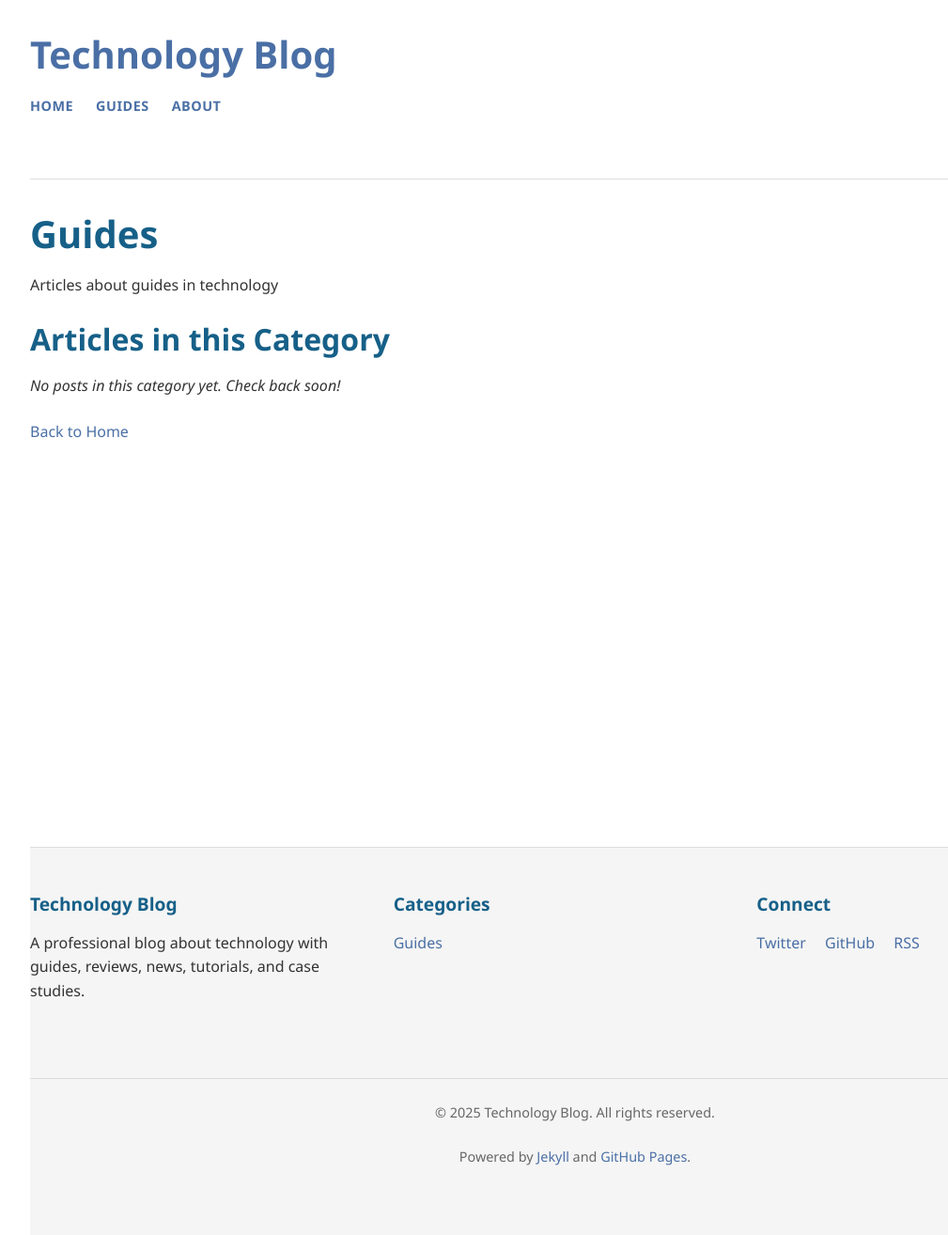
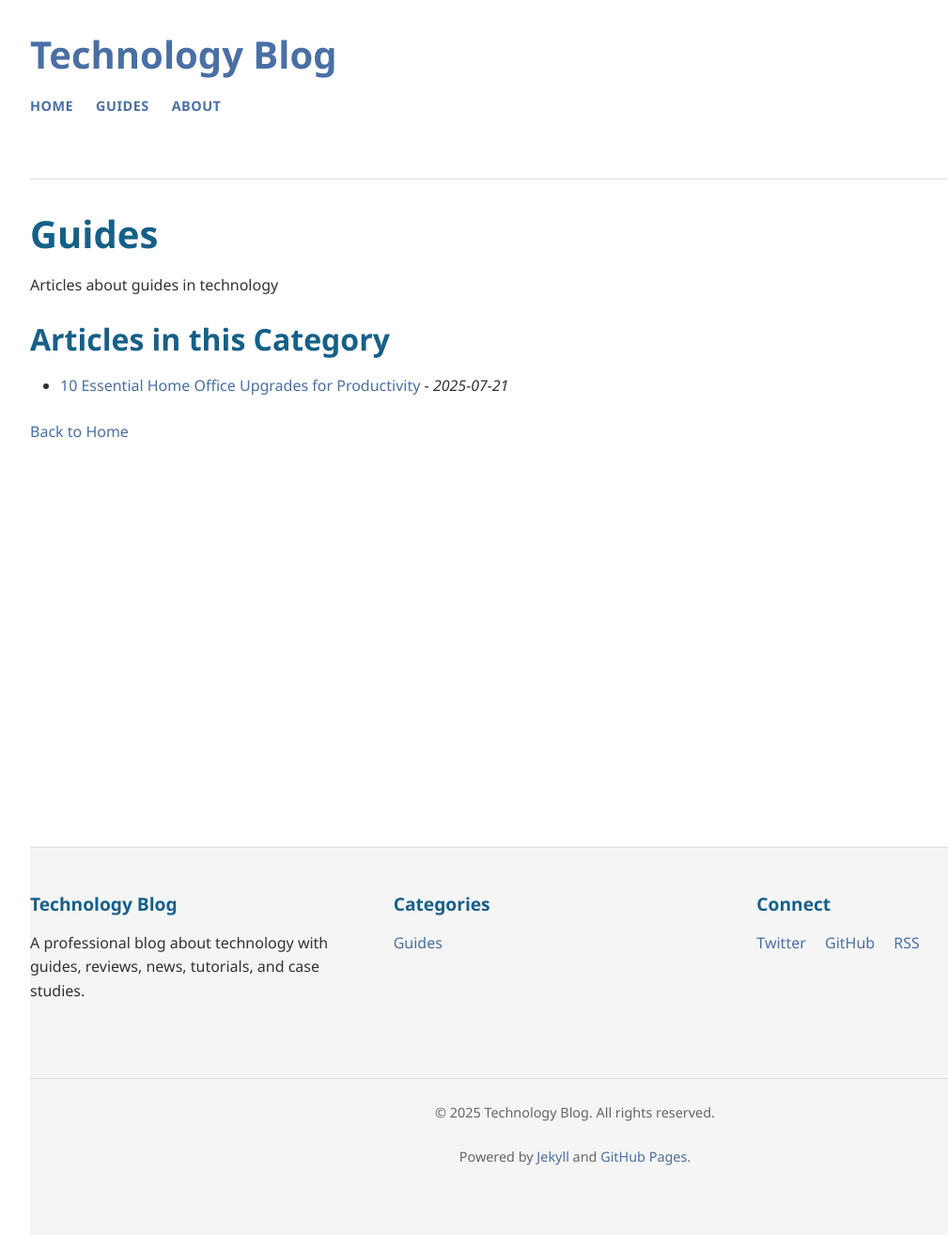
Before and after one commit to DIRAKHIL/Autonomous-AI-Agents, a Jekyll site: the page built from pages/guides.md, in a window 1280 px wide. Shown: the whole page at 94% size, without its empty margins (28-1037 px from the left). Built offline with Jekyll 4.4.1, drawn with Linux system fonts in a browser that asks for light colours.

Commit message:
Update guides page with new post

```diff
--- a/pages/guides.md
+++ b/pages/guides.md
@@ -9,7 +9,7 @@ Articles about guides in technology
 
 ## Articles in this Category
 
-*No posts in this category yet. Check back soon!*
+* [10 Essential Home Office Upgrades for Productivity]({{ site.baseurl }}{{ post_url 2025-07-21-guides-10-essential-home-office-upgrades-for-productivity }}) - *2025-07-21*
 
 
 [Back to Home](/)
```
